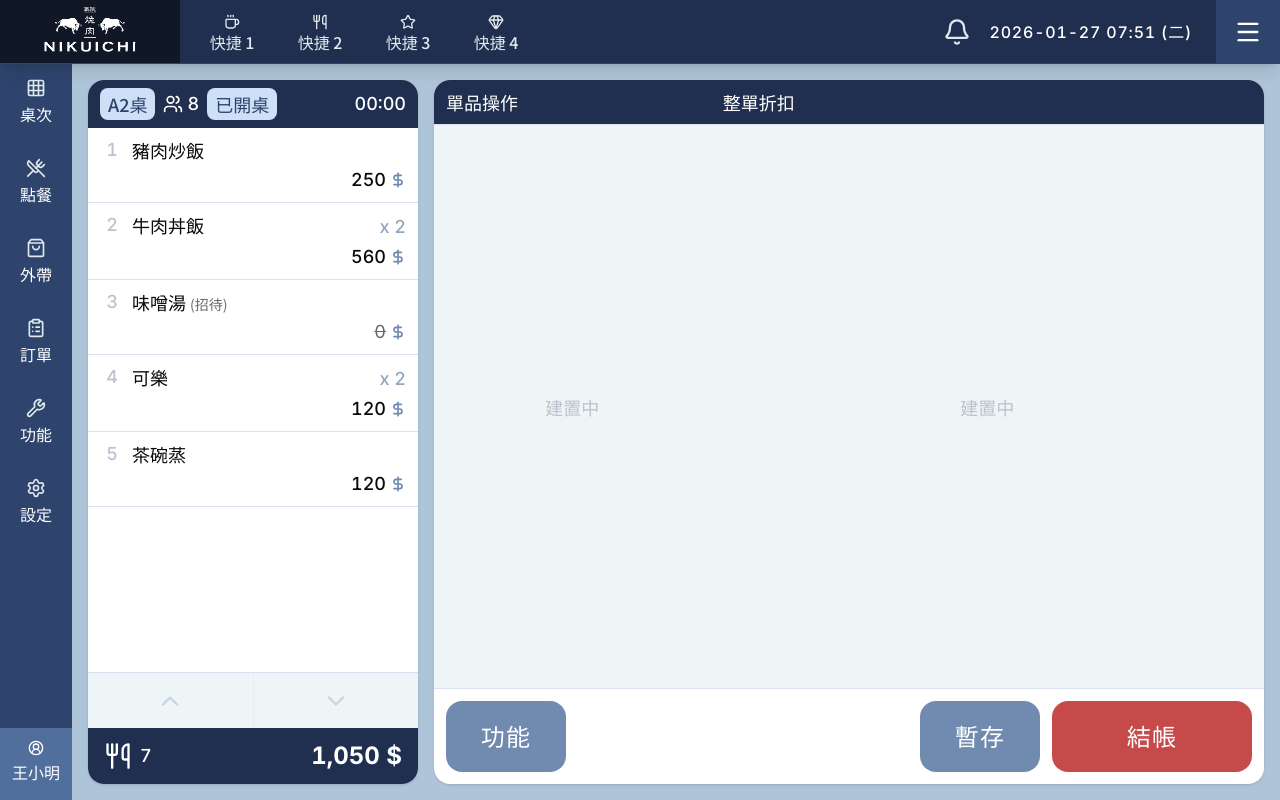
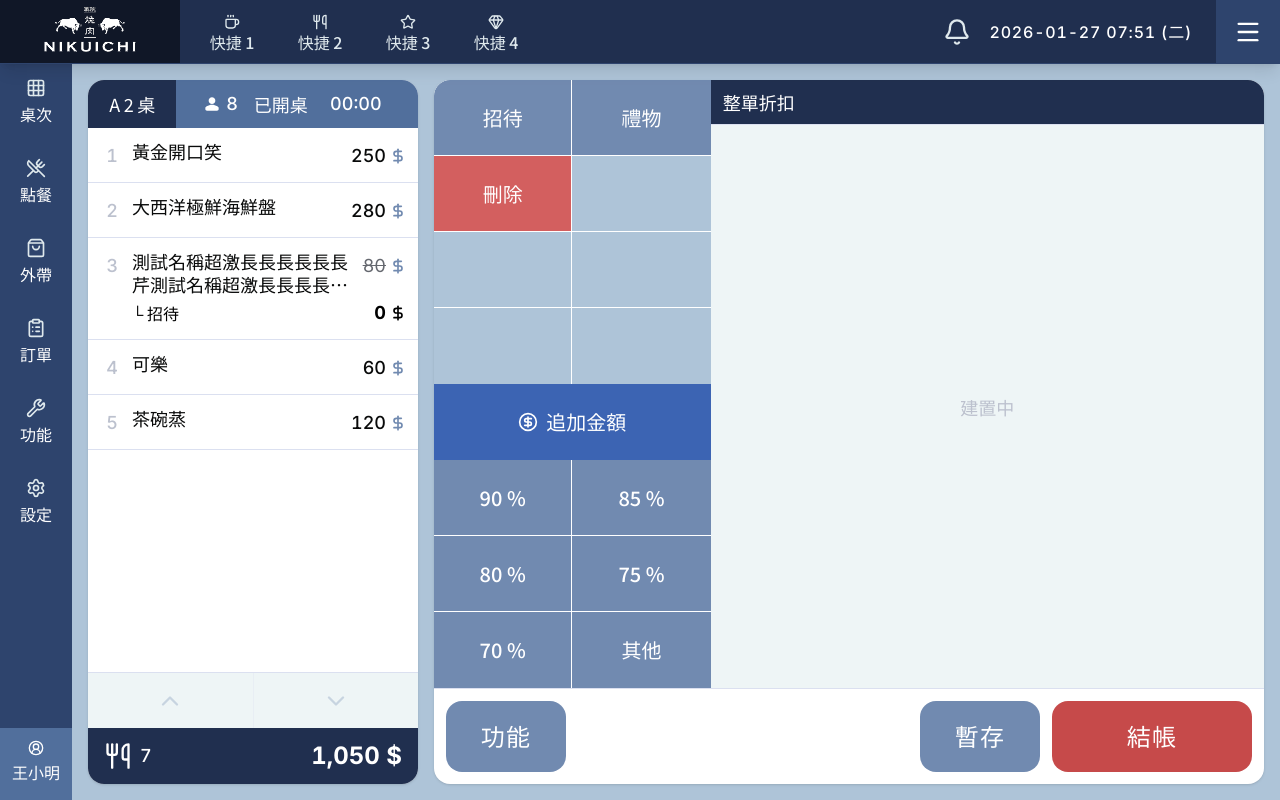
Before and after one commit to naomichiang/POS-system-Cursor, a Vue app: page /bill-adjust/1 in a window 1280 px wide. Built offline with nearby package versions, Linux system fonts and the light colour scheme.

Commit message:
feat: 實作 ItemAdjust 動態按鈕渲染與類名綁定邏輯

```diff
--- a/src/components/bill/BillAdjustPanel.vue
+++ b/src/components/bill/BillAdjustPanel.vue
@@ -1,13 +1,32 @@
 <script setup>
 defineOptions({ name: 'BillAdjustPanel' })
 import { ref, computed, watch, onMounted, onUnmounted, nextTick } from 'vue'
-import { Users, Utensils, ChevronUp, ChevronDown, DollarSign } from 'lucide-vue-next'
+import { Utensils, ChevronUp, ChevronDown, DollarSign } from 'lucide-vue-next'
+import { TABLE_STATUS } from '@/config/tableStatus'
 import { useOrderStore } from '@/stores/useOrderStore'
 
 const orderStore = useOrderStore()
 
 // 訂單顯示資訊（由 store getter 統一提供）
 const order = computed(() => orderStore.orderInfoForDisplay)
+
+// 根據訂單狀態回傳對應的底色 class
+const statusBgClass = computed(() => {
+  const status = order.value?.status
+  const map = {
+    [TABLE_STATUS.AVAILABLE]: 'bg-ordstatus-0-primary',
+    [TABLE_STATUS.OCCUPIED]: 'bg-ordstatus-1-primary',
+    [TABLE_STATUS.WARNING]: 'bg-ordstatus-2-primary',
+    [TABLE_STATUS.OVERTIME]: 'bg-ordstatus-3-primary',
+    [TABLE_STATUS.CHECKED_OUT]: 'bg-ordstatus-4-primary',
+    [TABLE_STATUS.CLEANING]: 'bg-ordstatus-5-primary',
+    [TABLE_STATUS.RESERVED]: 'bg-ordstatus-9-primary',
+  }
+  return map[status] || 'bg-layer-dark-tertiary'
+})
+
+// 狀態顯示文字
+const statusLabel = computed(() => order.value?.statusLabel || '查詢中')
 
 // 餐點列表（從 orderStore.currentOrder.items 取得）
 const orderItems = computed(() => {
@@ -91,26 +110,32 @@ watch(
 
 <template>
   <div class="w-[330px] h-full shrink-0 flex flex-col rounded-2xl shadow-sm overflow-hidden bg-layer-primary">
-    <!-- 1. 桌次資訊列 (OrderInfoHeader) -->
-    <div class="flex shrink-0 items-center gap-2 px-3 py-2 bg-layer-dark-primary">
-      <span class="rounded-lg px-2 py-0.5 font-noto text-lg font-medium text-ash-800 bg-blue-200">
-        {{ order.tableNumber }}桌
-      </span>
-      <div class="flex items-center gap-1">
-        <Users class="w-icon-md h-icon-md text-text-on-color shrink-0" />
-        <span class="font-inter text-lg font-medium text-text-on-color">
-          {{ order.diners }}
-        </span>
+    <!-- 1. Header 訂單資訊列(桌號、訂單狀態) -->
+    <div class="flex w-full h-12 shrink-0 items-start">
+      <div class="flex w-22 flex-col justify-center items-center shrink-0 self-stretch bg-layer-dark-primary">
+        <div class="text-center font-noto pl-1 text-lg tracking-[0.2em] leading-tight text-text-on-color">{{
+          order.tableNumber }}桌</div>
       </div>
-      <span class="rounded-lg px-2 py-0.5 font-noto text-lg font-normal text-ash-800 bg-blue-200">
-        {{ order.statusLabel }}
-      </span>
-      <span class="ml-auto font-inter text-lg font-medium text-text-on-color tabular-nums">
-        {{ order.diningTime }}
-      </span>
+      <div class="flex justify-center items-center gap-4 flex-1 self-stretch" :class="statusBgClass">
+        <div class="flex items-center gap-1">
+          <div class="flex w-icon-md h-icon-md justify-center items-center">
+            <svg width="32" height="32" viewBox="0 0 32 32" fill="none" xmlns="http://www.w3.org/2000/svg">
+              <path
+                d="M15.9997 16C14.533 16 13.2775 15.4778 12.233 14.4333C11.1886 13.3889 10.6663 12.1333 10.6663 10.6666C10.6663 9.19998 11.1886 7.94442 12.233 6.89998C13.2775 5.85554 14.533 5.33331 15.9997 5.33331C17.4663 5.33331 18.7219 5.85554 19.7663 6.89998C20.8108 7.94442 21.333 9.19998 21.333 10.6666C21.333 12.1333 20.8108 13.3889 19.7663 14.4333C18.7219 15.4778 17.4663 16 15.9997 16ZM5.33301 24V22.9333C5.33301 22.1778 5.52767 21.4835 5.91701 20.8506C6.30634 20.2178 6.82279 19.7342 7.46634 19.4C8.84412 18.7111 10.2441 18.1946 11.6663 17.8506C13.0886 17.5066 14.533 17.3342 15.9997 17.3333C17.4663 17.3324 18.9108 17.5049 20.333 17.8506C21.7552 18.1964 23.1552 18.7129 24.533 19.4C25.1775 19.7333 25.6943 20.2169 26.0837 20.8506C26.473 21.4844 26.6672 22.1786 26.6663 22.9333V24C26.6663 24.7333 26.4055 25.3613 25.8837 25.884C25.3619 26.4066 24.7339 26.6675 23.9997 26.6666H7.99967C7.26634 26.6666 6.63879 26.4058 6.11701 25.884C5.59523 25.3622 5.3339 24.7342 5.33301 24Z"
+                fill="white" />
+            </svg>
+          </div>
+          <div class="text-text-on-color font-inter text-lg font-medium leading-tight">{{ order.diners }}</div>
+        </div>
+        <div class="flex items-center gap-3">
+          <div class="text-text-on-color font-noto text-lg font-normal leading-tight">{{ statusLabel }}</div>
+          <div class="w-18 text-text-on-color text-center font-inter text-lg font-medium leading-tight">{{
+            order.diningTime }}</div>
+        </div>
+      </div>
     </div>
 
-    <!-- 2. 餐點帳單 List（BillDetailList，可捲動） -->
+    <!-- 2. 餐點帳單 List（可捲動） -->
     <div ref="scrollEl" class="flex-1 min-h-0 overflow-y-auto scrollbar-hide bg-layer-primary">
       <div v-if="orderStore.isLoading"
         class="flex h-full min-h-24 items-center justify-center text-text-placeholder font-noto text-lg">
@@ -121,29 +146,49 @@ watch(
         - 尚未點餐 -
       </div>
       <div v-else class="flex flex-col">
-        <div v-for="(item, index) in orderItems" :key="item.cartItemId"
-          class="relative flex items-start gap-2 px-3 py-2 border-b border-border-primary">
-          <span class="shrink-0 w-6 text-center font-inter text-lg font-medium text-text-placeholder">
+        <div v-for="(item, index) in orderItems" :key="item.cartItemId" @click="selectedItemId = item.cartItemId"
+          :class="[
+            'relative flex items-start gap-2 px-3 py-3 border-b border-border-primary cursor-pointer transition-colors',
+            selectedItemId === item.cartItemId ? 'bg-blue-50/80' : 'bg-transparent'
+          ]">
+          <span class="shrink-0 w-6 pt-0.5 text-center font-inter text-lg font-medium text-text-placeholder">
             {{ index + 1 }}
           </span>
-          <div class="flex-1 min-w-0">
-            <div class="flex items-baseline justify-between gap-2">
-              <span class="font-noto text-lg font-normal text-text-primary line-clamp-2 break-all">
+
+          <div class="flex-1 min-w-0 flex flex-col gap-1">
+
+            <div class="flex items-start justify-between gap-2">
+              <span class="font-noto text-lg font-normal text-text-primary line-clamp-2 break-all leading-tight">
                 {{ item.name }}
-                <span v-if="item.isGift" class="text-text-helper text-sm">(招待)</span>
               </span>
-              <span v-if="item.quantity > 1" class="shrink-0 font-inter text-lg font-medium text-text-tertiary">
-                x {{ item.quantity }}
+
+              <div class="flex items-center gap-1 shrink-0 pt-0.5">
+                <span :class="[
+                  'font-inter text-lg tabular-nums',
+                  item.isGift || item.discountLabel ? 'text-text-helper line-through font-normal' : 'text-text-primary font-medium'
+                ]">
+                  {{ item.price.toLocaleString() }}
+                </span>
+                <DollarSign :size="16" :stroke-width="2.5" class="text-ash-600 shrink-0" />
+              </div>
+            </div>
+
+            <div v-if="item.isGift || item.discountLabel" class="flex items-center justify-between gap-2">
+              <span class="font-noto text-base font-medium text-status-danger">
+                └ {{ item.isGift ? '招待' : item.discountLabel }}
               </span>
+
+              <div class="flex items-center gap-1 shrink-0">
+                <span class="font-inter text-lg font-bold text-status-danger tabular-nums">
+                  {{ item.isGift ? '0' : item.subtotal.toLocaleString() }}
+                </span>
+                <DollarSign :size="16" :stroke-width="2.5" class="text-status-danger shrink-0" />
+              </div>
             </div>
-            <div class="flex items-center justify-end gap-1 mt-0.5">
-              <span
-                :class="item.isGift ? 'font-inter text-lg font-normal text-text-helper line-through' : 'font-inter text-lg font-medium text-text-primary'">
-                {{ (item.subtotal ?? item.price * item.quantity).toLocaleString() }}
-              </span>
-              <DollarSign :size="16" :stroke-width="2.5" class="text-ash-600 shrink-0" />
-            </div>
+
           </div>
+
+          <div v-if="selectedItemId === item.cartItemId" class="absolute left-0 top-0 bottom-0 w-1 bg-blue-500"></div>
         </div>
       </div>
     </div>
--- a/src/components/bill/GlobalAdjust.vue
+++ b/src/components/bill/GlobalAdjust.vue
@@ -1,5 +1,8 @@
 <script setup>
 defineOptions({ name: 'GlobalAdjust' })
+
+// 按鈕資料陣列，格式同 ItemAdjust：{ label, type, variant, colSpan?, cellClass?, icon?, action?, value? }
+const gridItems = []
 </script>
 
 <template>
@@ -7,10 +10,17 @@ defineOptions({ name: 'GlobalAdjust' })
     <div class="flex shrink-0 items-center px-3 py-2 border-b border-border-primary bg-layer-dark-primary">
       <span class="font-noto text-lg font-medium text-text-on-color">整單折扣</span>
     </div>
-    <div class="flex-1 min-h-0 overflow-y-auto p-3">
-      <div class="flex h-full min-h-24 items-center justify-center text-text-placeholder font-noto text-lg">
-        建置中
-      </div>
+    <div
+      v-if="gridItems.length > 0"
+      class="flex-1 min-h-0 grid grid-cols-2"
+    >
+      <!-- 待實作：使用 v-for 渲染 gridItems，橫跨整列使用 col-span-2 -->
+    </div>
+    <div
+      v-else
+      class="flex-1 min-h-0 flex items-center justify-center text-text-placeholder font-noto text-lg"
+    >
+      建置中
     </div>
   </div>
 </template>
--- a/src/components/bill/ItemAdjust.vue
+++ b/src/components/bill/ItemAdjust.vue
@@ -1,16 +1,72 @@
 <script setup>
 defineOptions({ name: 'ItemAdjust' })
+import { CircleDollarSign } from 'lucide-vue-next'
+
+const iconMap = {
+  CircleDollarSign,
+}
+
+const gridItems = [
+  { label: '招待', type: 'action', action: 'complimentary', variant: 'secondary', colSpan: 1, cellClass: 'border-b border-r border-white' },
+  { label: '禮物', type: 'action', action: 'gift', variant: 'secondary', colSpan: 1, cellClass: 'border-b border-white' },
+  { label: '刪除', type: 'action', action: 'delete', variant: 'danger', colSpan: 1, cellClass: 'border-b border-r border-white' },
+  { label: '', type: 'placeholder', variant: 'empty', colSpan: 1, cellClass: 'border-b border-white' },
+  { label: '', type: 'placeholder', variant: 'empty', colSpan: 1, cellClass: 'border-b border-r border-white' },
+  { label: '', type: 'placeholder', variant: 'empty', colSpan: 1, cellClass: 'border-b border-white' },
+  { label: '', type: 'placeholder', variant: 'empty', colSpan: 1, cellClass: 'border-r border-white' },
+  { label: '', type: 'placeholder', variant: 'empty', colSpan: 1, cellClass: '' },
+  { label: '追加金額', type: 'addAmount', variant: 'primary', colSpan: 2, cellClass: '', icon: 'CircleDollarSign' },
+  { label: '90 %', type: 'percentage', value: 90, variant: 'secondary', colSpan: 1, cellClass: 'border-b border-r border-white' },
+  { label: '85 %', type: 'percentage', value: 85, variant: 'secondary', colSpan: 1, cellClass: 'border-b border-white' },
+  { label: '80 %', type: 'percentage', value: 80, variant: 'secondary', colSpan: 1, cellClass: 'border-b border-r border-white' },
+  { label: '75 %', type: 'percentage', value: 75, variant: 'secondary', colSpan: 1, cellClass: 'border-b border-white' },
+  { label: '70 %', type: 'percentage', value: 70, variant: 'secondary', colSpan: 1, cellClass: 'border-r border-white' },
+  { label: '其他', type: 'action', action: 'other', variant: 'secondary', colSpan: 1, cellClass: '' },
+]
+
+const variantClasses = {
+  secondary: 'bg-ash-600 active:bg-ash-700',
+  danger: 'bg-indianred-500 active:bg-indianred-600',
+  primary: 'bg-blue-600 active:bg-blue-700',
+  empty: 'bg-app-bg',
+}
+
+const baseCellClass = 'flex min-h-0 items-center justify-center font-noto text-xl font-medium leading-[1.2] text-text-on-color transition-colors'
+
+function handleClick(item) {
+  if (item.type === 'placeholder') return
+  if (item.type === 'action') {
+    console.log('ItemAdjust action:', item.action)
+  } else if (item.type === 'percentage') {
+    console.log('ItemAdjust percentage:', item.value)
+  } else if (item.type === 'addAmount') {
+    console.log('ItemAdjust addAmount')
+  }
+}
+
+function getCellClasses(item) {
+  const variant = variantClasses[item.variant] || ''
+  return [baseCellClass, item.cellClass, variant].filter(Boolean).join(' ')
+}
 </script>
 
 <template>
-  <div class="flex flex-col h-full min-h-0 bg-layer-secondary overflow-hidden">
-    <div class="flex shrink-0 items-center px-3 py-2 border-b border-border-primary bg-layer-dark-primary">
-      <span class="font-noto text-lg font-medium text-text-on-color">單品操作</span>
-    </div>
-    <div class="flex-1 min-h-0 overflow-y-auto p-3">
-      <div class="flex h-full min-h-24 items-center justify-center text-text-placeholder font-noto text-lg">
-        建置中
-      </div>
+  <div class="flex flex-col h-full min-h-0 overflow-hidden rounded-tl-2xl bg-app-bg">
+    <div class="flex-1 min-h-0 grid grid-cols-2 grid-rows-[repeat(8,1fr)]">
+      <template v-for="(item, index) in gridItems" :key="index">
+        <button v-if="item.type !== 'placeholder'" type="button" :class="[
+          getCellClasses(item),
+          item.colSpan === 2 ? 'col-span-2' : '',
+          item.icon ? 'gap-2' : '',
+        ]" @click="handleClick(item)">
+          <component v-if="item.icon" :is="iconMap[item.icon]" class="w-icon-md h-icon-md shrink-0" :stroke-width="2" />
+          {{ item.label }}
+        </button>
+        <div v-else :class="[
+          getCellClasses(item),
+          item.colSpan === 2 ? 'col-span-2' : '',
+        ]" />
+      </template>
     </div>
   </div>
 </template>
--- a/src/mock/orderMock.js
+++ b/src/mock/orderMock.js
@@ -11,9 +11,9 @@ export const MockOrder001 = {
     openTime: '2026-03-12T14:30:00Z'
   },
   items: [
-    { name: '豬肉炒飯', unitPrice: 250, quantity: 1, subtotal: 250, isGift: false },
-    { name: '牛肉丼飯', unitPrice: 280, quantity: 2, subtotal: 560, isGift: false },
-    { name: '味噌湯', unitPrice: 80, quantity: 1, subtotal: 0, isGift: true },
+    { name: '黃金開口笑', unitPrice: 250, quantity: 1, subtotal: 250, isGift: false },
+    { name: '大西洋極鮮海鮮盤', unitPrice: 280, quantity: 2, subtotal: 560, isGift: false },
+    { name: '測試名稱超激長長長長長長芹測試名稱超激長長長長長長芹菜菜', unitPrice: 80, quantity: 1, subtotal: 0, isGift: true },
     { name: '可樂', unitPrice: 60, quantity: 2, subtotal: 120, isGift: false },
     { name: '茶碗蒸', unitPrice: 120, quantity: 1, subtotal: 120, isGift: false }
   ],
```
